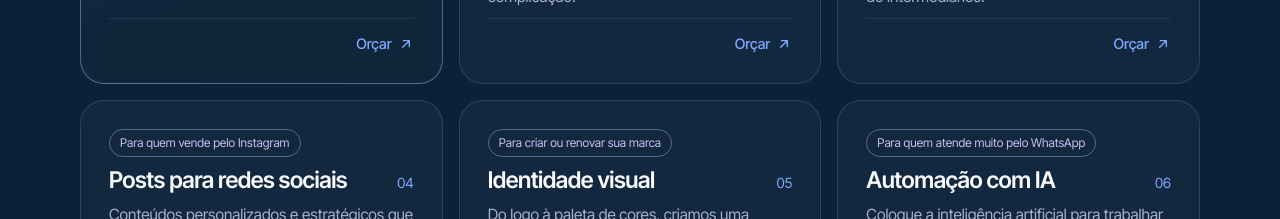
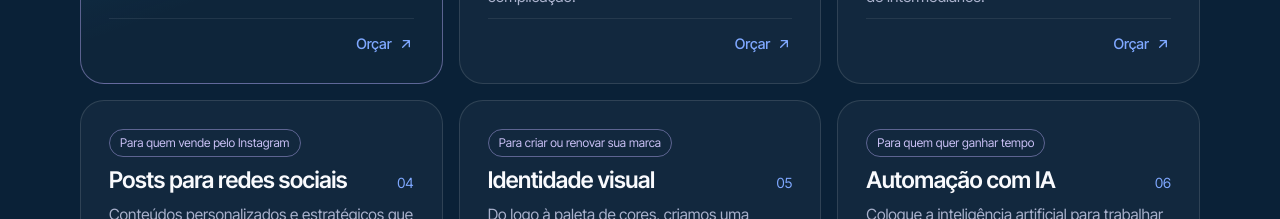
Before and after one commit to talliscarvalho/talliscarvalho.github.io, a plain HTML site: page bio/index.html in a window 1280 px wide. Shown: the part 1040-1259 px from the top of the page. Drawn offline with Linux system fonts and the light colour scheme.

Commit message:
Bio: nova etiqueta no card de automação com IA
Co-Authored-By: Claude Opus 5.5 <noreply@anthropic.com>
Claude-Session: https://claude.ai/code/session_01UiifhsjxpajiS5KqWbJRWk

```diff
--- a/bio/index.html
+++ b/bio/index.html
@@ -325,7 +325,7 @@
     ["Site ou loja on-line", "Tenha seu endereço próprio na internet. Mostre seus produtos e serviços 24 horas por dia e venda diretamente para clientes que buscam por você no Google, sem depender de intermediários.", null, "landing page ou site", false, "Para escritórios, pousadas e lojas"],
     ["Posts para redes sociais", "Conteúdos personalizados e estratégicos que contam a história do seu negócio. Aumente o engajamento, conquiste seguidores qualificados e transforme sua rede social em uma vitrine de sucesso.", null, "design para mídias sociais", false, "Para quem vende pelo Instagram"],
     ["Identidade visual", "Do logo à paleta de cores, criamos uma imagem forte e memorável. Transmita profissionalismo, destaque-se da concorrência e garanta que sua marca seja reconhecida instantaneamente.", null, "identidade visual", false, "Para criar ou renovar sua marca"],
-    ["Automação com IA", "Coloque a inteligência artificial para trabalhar a seu favor. Responda mensagens automaticamente, agende reuniões e cuide das tarefas repetitivas enquanto você foca em crescer o seu negócio.", null, "automação com IA", false, "Para quem atende muito pelo WhatsApp"]
+    ["Automação com IA", "Coloque a inteligência artificial para trabalhar a seu favor. Responda mensagens automaticamente, agende reuniões e cuide das tarefas repetitivas enquanto você foca em crescer o seu negócio.", null, "automação com IA", false, "Para quem quer ganhar tempo"]
   ];
   var list = document.getElementById("list");
   svcs.forEach(function(s, i){
```
